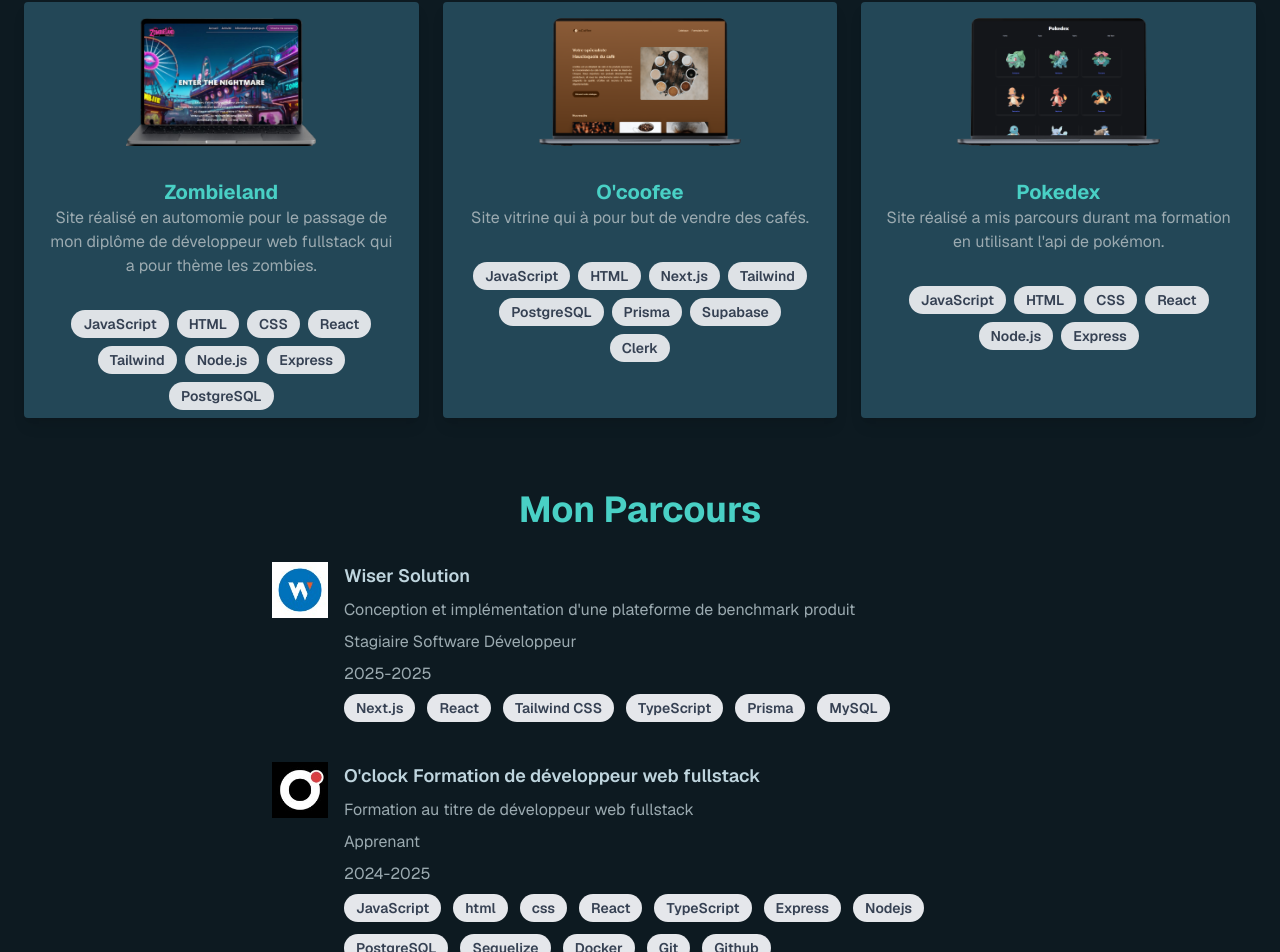
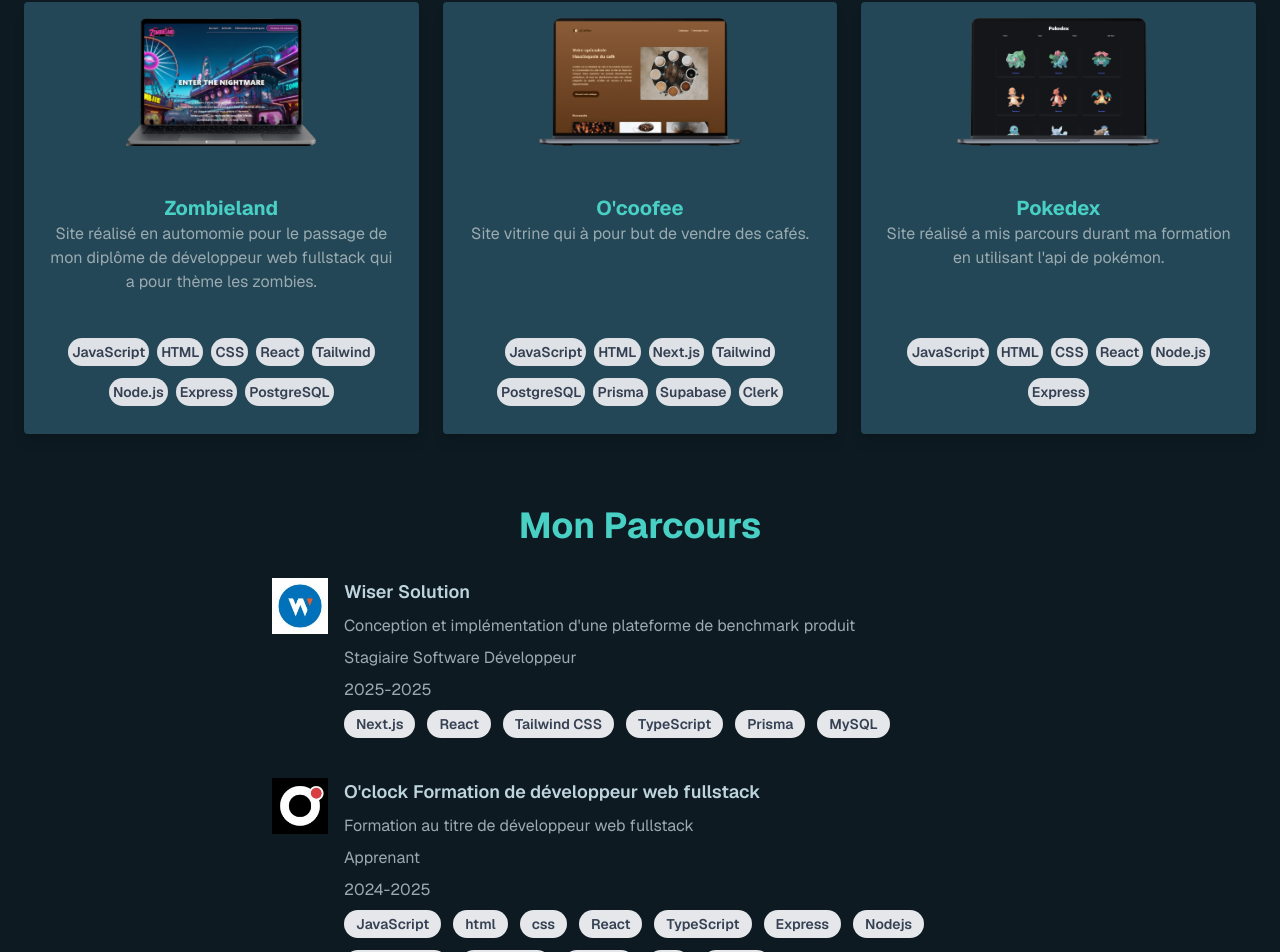
Before and after one commit to mario-souvily/portofolio2, a Next.js app: page / in a window 1280 px wide. Shown: the part 1095-2047 px from the top of the page. Built offline with nearby package versions, Linux system fonts and the light colour scheme; a web font is replaced by a local one.

Commit message:
change card project and add github link to projects and add image to projects and card for projects

```diff
--- a/app/components/projects/SideProject.tsx
+++ b/app/components/projects/SideProject.tsx
@@ -16,18 +16,18 @@
   const CardInner = (
     <div className="group rounded overflow-hidden shadow-lg bg-accent flex flex-col h-full transition-transform duration-200 hover:-translate-y-1 hover:shadow-xl hover:ring-1 hover:ring-primary/30">
       <div className="overflow-hidden">
-        <img src={props.image} alt={props.title} className="w-full h-40 object-contain p-4 transition-transform duration-500 group-hover:scale-110 " />
+        <img src={props.image} alt={props.title} className="w-full h-40 object-contain p-4 transition-transform duration-500 group-hover:scale-120 " />
       </div>
-      <div className="px-6 py-4">
+      <div className="px-6 py-8 w-auto size-40 ">
         <div className="font-bold text-xl text-primary">{props.title}</div>
-        <p className="text-base text-muted-foreground">{props.description}</p>
+        <p className="text-base text-muted-foreground ">{props.description}</p>
       </div>
       {props.stacks && props.stacks.length > 0 && (
-        <div className="px-6 pt-4 pb-2 flex flex-wrap gap-2 items-center justify-center">
+        <div className="mb-4 px-6 pt-4 pb-2 flex flex-wrap gap-2 items-center justify-center">
           {props.stacks.map((stack, index) => (
             <span
               key={index}
-              className="inline-block bg-gray-200 rounded-full px-3 py-1 text-sm font-semibold text-gray-700 animate-pulse "
+              className="inline-block bg-gray-200 rounded-full px-1 py-1 mb-1 text-sm font-semibold text-gray-700 animate-pulse "
             >
               {stack}
             </span>
```
